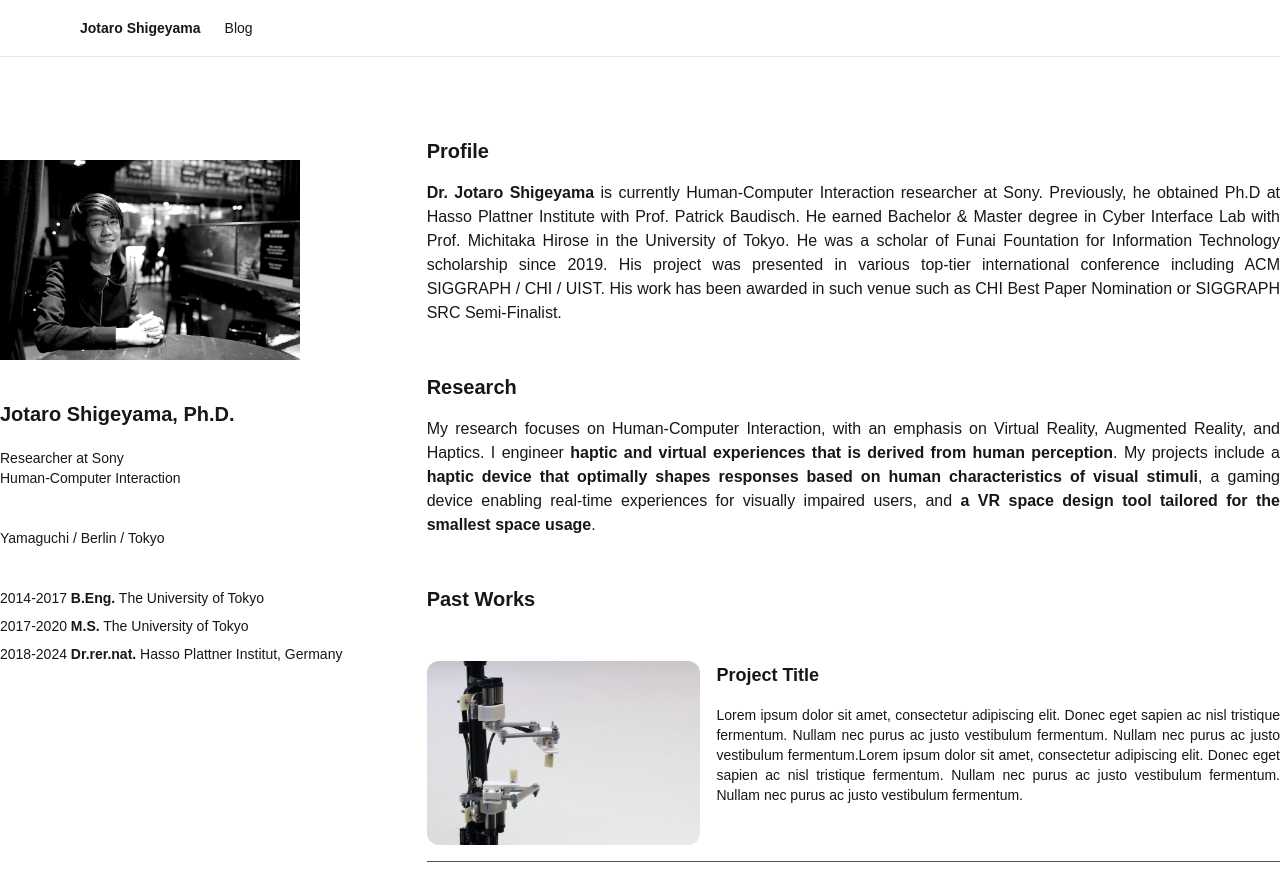
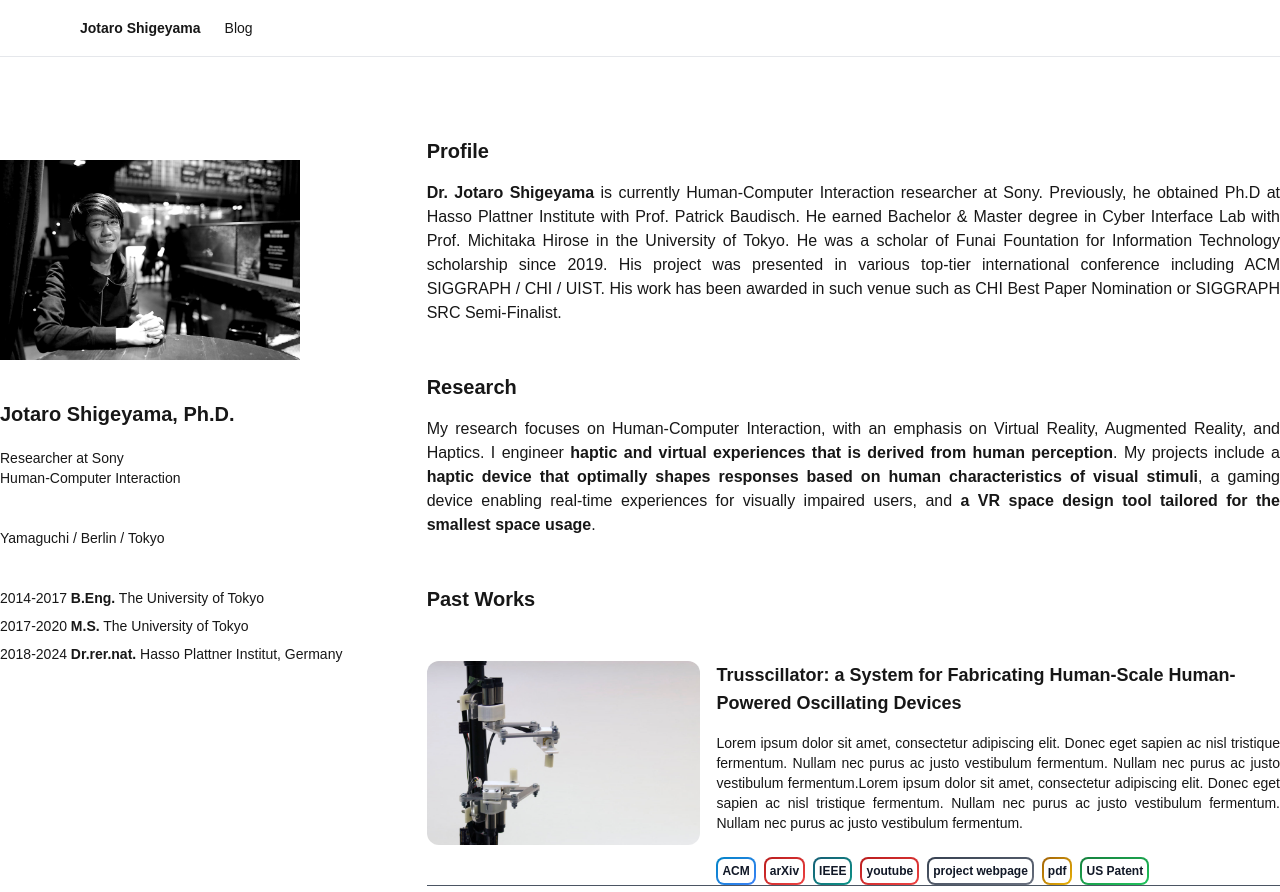
Before and after one commit to JotaroS/jotaro-next-portfolio, a Next.js app: page / in a window 1280 px wide. Shown: the top 892 px of the page. Built offline with nearby package versions, Linux system fonts and the light colour scheme.

Commit message:
added buttons to the past works item

```diff
--- /dev/null
+++ b/app/components/past_works.tsx
@@ -0,0 +1,84 @@
+"use client";
+export function PastWorkItem() {
+    return (
+        <div className="mb-8 border-b border-gray-600">
+            <div className="grid grid-cols-3 lg:grid-cols-3 gap-4">
+                <div className="col-start-1">
+                    <img
+                        src={"/projects/pantograph.png"}
+                        alt="Your Name"
+                        width={345}
+                        height={200}
+                        className="mb-4 rounded-xl"
+                    />
+                </div>
+                <div className="col-span-2">
+                    <div className="inset-x-0 bottom-0">
+                        <h3 className="text-lg font-bold mb-4">Trusscillator: a System for Fabricating Human-Scale Human-Powered Oscillating Devices</h3>
+                        <p className="text-sm text-muted-foreground mb-4 text-justify">
+                            Lorem ipsum dolor sit amet, consectetur adipiscing elit. Donec eget sapien ac nisl tristique
+                            fermentum. Nullam nec purus ac justo vestibulum fermentum. Nullam nec purus ac justo vestibulum
+                            fermentum.Lorem ipsum dolor sit amet, consectetur adipiscing elit. Donec eget sapien ac nisl tristique
+                            fermentum. Nullam nec purus ac justo vestibulum fermentum. Nullam nec purus ac justo vestibulum
+                            fermentum.
+                        </p>
+                    </div>
+                    <section>
+                        <button className="relative inline-flex items-center justify-center p-0.5 mt-2 me-2 overflow-hidden text-sm font-medium text-gray-900 rounded-lg group bg-gradient-to-br from-sky-600 to-blue-500 group-hover:from-red-600 group-hover:to-blue-500 hover:text-white dark:text-white" onClick={() => window.open("https://dl.acm.org/doi/10.1145/3447548.3467234")}>
+                            <span className="font-bold relative px-1 py-1 transition-all ease-in duration-75 bg-white dark:bg-gray-900 rounded-md group-hover:bg-opacity-0 text-xs">
+                                ACM
+                            </span>
+                        </button>
+
+                        <button className="relative inline-flex items-center justify-center p-0.5 mt-2 me-2 overflow-hidden text-sm font-medium text-gray-900 rounded-lg group bg-gradient-to-br from-red-700 to-red-500 group-hover:from-red-600 group-hover:to-blue-500 hover:text-white dark:text-white"
+                            onClick={() => window.open("https://dl.acm.org/doi/10.1145/3447548.3467234")}>
+                            <span className="font-bold relative px-1 py-1 transition-all ease-in duration-75 bg-white dark:bg-gray-900 rounded-md group-hover:bg-opacity-0 text-xs">
+                                arXiv
+                            </span>
+                        </button>
+
+                        <button className="relative inline-flex items-center justify-center p-0.5 mt-2 me-2 overflow-hidden text-sm font-medium text-gray-900 rounded-lg group bg-gradient-to-br from-cyan-800 to-teal-600 group-hover:from-red-600 group-hover:to-blue-500 hover:text-white dark:text-white"
+                            onClick={() => window.open("https://dl.acm.org/doi/10.1145/3447548.3467234")}>
+                            <span className="font-bold relative px-1 py-1 transition-all ease-in duration-75 bg-white dark:bg-gray-900 rounded-md group-hover:bg-opacity-0 text-xs">
+                                IEEE
+                            </span>
+                        </button>
+
+                        {/* youtube */}
+                        <button className="relative inline-flex items-center justify-center p-0.5 mt-2 me-2 overflow-hidden text-sm font-medium text-gray-900 rounded-lg group bg-gradient-to-br from-red-700 to-red-500 group-hover:from-red-600 group-hover:to-blue-500 hover:text-white dark:text-white"
+                            onClick={() => window.open("https://dl.acm.org/doi/10.1145/3447548.3467234")}>
+                            <span className="font-bold relative px-1 py-1 transition-all ease-in duration-75 bg-white dark:bg-gray-900 rounded-md group-hover:bg-opacity-0 text-xs">
+                                youtube
+                            </span>
+                        </button>
+
+                        {/* github */}
+                        <button className="relative inline-flex items-center justify-center p-0.5 mt-2 me-2 overflow-hidden text-sm font-medium text-gray-900 rounded-lg group bg-gradient-to-br from-gray-700 to-gray-500 group-hover:from-red-600 group-hover:to-blue-500 hover:text-white dark:text-white"
+                            onClick={() => window.open("https://dl.acm.org/doi/10.1145/3447548.3467234")}>
+                            <span className="font-bold relative px-1 py-1 transition-all ease-in duration-75 bg-white dark:bg-gray-900 rounded-md group-hover:bg-opacity-0 text-xs">
+                                project webpage
+                            </span>
+                        </button>
+
+                        {/* pdf */}
+                        <button className="relative inline-flex items-center justify-center p-0.5 mt-2 me-2 overflow-hidden text-sm font-medium text-gray-900 rounded-lg group bg-gradient-to-br from-yellow-700 to-yellow-500 group-hover:from-red-600 group-hover:to-blue-500 hover:text-white dark:text-white"
+                            onClick={() => window.open("https://dl.acm.org/doi/10.1145/3447548.3467234")}>
+                            <span className="font-bold relative px-1 py-1 transition-all ease-in duration-75 bg-white dark:bg-gray-900 rounded-md group-hover:bg-opacity-0 text-xs">
+                                pdf
+                            </span>
+                        </button>
+
+                        {/* US Patent */}
+                        <button className="relative inline-flex items-center justify-center p-0.5 mt-2 me-2 overflow-hidden text-sm font-medium text-gray-900 rounded-lg group bg-gradient-to-br from-green-700 to-green-500 group-hover:from-red-600 group-hover:to-blue-500 hover:text-white dark:text-white"
+                            onClick={() => window.open("https://dl.acm.org/doi/10.1145/3447548.3467234")}>
+                            <span className="font-bold relative px-1 py-1 transition-all ease-in duration-75 bg-white dark:bg-gray-900 rounded-md group-hover:bg-opacity-0 text-xs">
+                                US Patent
+                            </span>
+                        </button>
+                    </section>
+                </div>
+
+            </div>
+        </div>
+    )
+};
--- a/app/page.tsx
+++ b/app/page.tsx
@@ -3,6 +3,7 @@ import PublicationSection from "@/app/components/publication_item"
 import TeachingSection from "@/app/components/lectures"
 import { LectureItemProps } from "@/app/components/lectures"
 import { PublicationItemList } from "@/app/components/publication_item"
+import { PastWorkItem } from "@/app/components/past_works"
 import {promises as fs} from 'fs'
 
 export default async function Portfolio() {
@@ -111,36 +112,10 @@ export default async function Portfolio() {
           <section className="mb-12">
             <h2 className="text-xl font-bold mb-12">Past Works</h2>
             {[1, 2, 3].map((i) => (
-            <div key={i} className="mb-8 border-b border-gray-600">
-              {/* left 30% goes for photo, 70 goes for title and abstract of the project, bottom aligned.*/}
-              <div className="grid grid-cols-3 lg:grid-cols-3 gap-4">
-                <div className="col-start-1">
-                  <img
-                    src={"/projects/pantograph.png"}
-                    alt="Your Name"
-                    width={345}
-                    height={200}
-                    className="mb-4 rounded-xl"
-                  />
-                </div>
-                <div className="col-span-2">
-                  <div className="inset-x-0 bottom-0">
-                    <h3 className="text-lg font-bold mb-4">Project Title</h3>
-                    <p className="text-sm text-muted-foreground mb-4 text-justify">
-                      Lorem ipsum dolor sit amet, consectetur adipiscing elit. Donec eget sapien ac nisl tristique
-                      fermentum. Nullam nec purus ac justo vestibulum fermentum. Nullam nec purus ac justo vestibulum
-                      fermentum.Lorem ipsum dolor sit amet, consectetur adipiscing elit. Donec eget sapien ac nisl tristique
-                      fermentum. Nullam nec purus ac justo vestibulum fermentum. Nullam nec purus ac justo vestibulum
-                      fermentum.
-                    </p>
-                  </div>
-                </div>
-              </div>
-            </div>
+            <PastWorkItem key={i} />
             ))}
-
           </section>
-
+          {/* <PastWorkItem /> */}
           {/* pass publications */}
           <PublicationSection {...publications}/>
 
```
